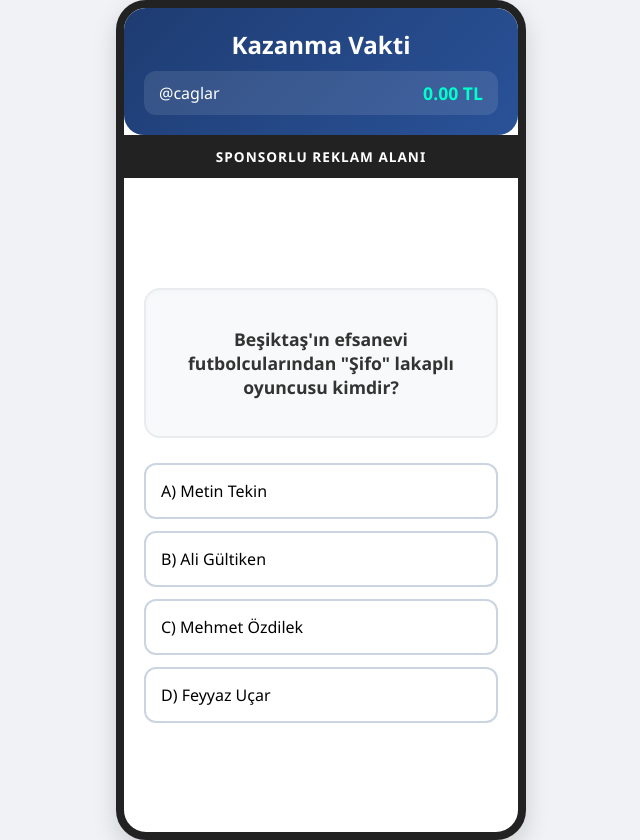
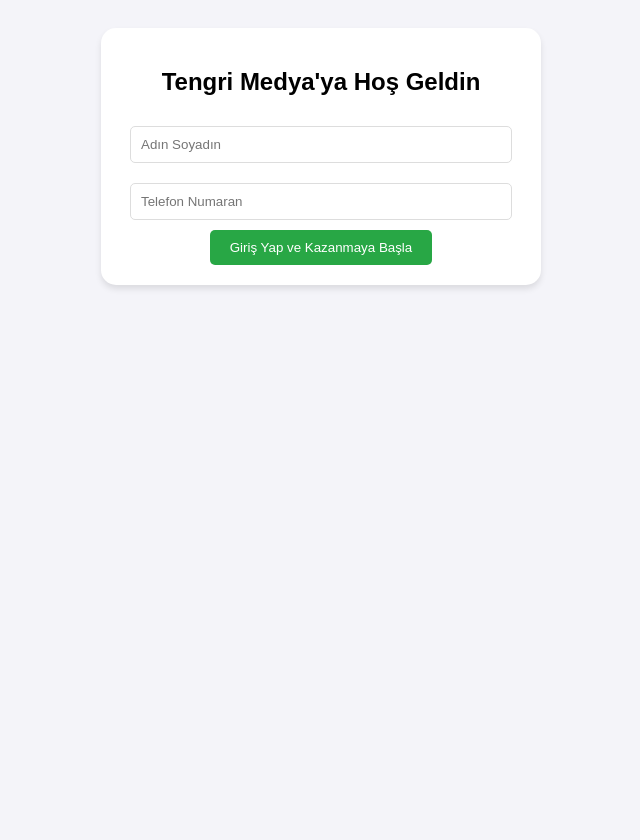
Before and after one commit to caglardalkilinc/sorukazan-app, a FastAPI app: page / in a window 1280 px wide. Shown: the whole page, without its empty margins (319-959 px from the left). After the commit the page ends 289 px from the top, so only its background shows below. Run offline with FastAPI, Linux system fonts and the light colour scheme; data comes from the database, SQL or seed files in the repository.

Commit message:
Update index.html

```diff
--- a/templates/index.html
+++ b/templates/index.html
@@ -3,149 +3,48 @@
 <head>
     <meta charset="UTF-8">
     <meta name="viewport" content="width=device-width, initial-scale=1.0">
-    <title>Soru Çöz - Para Kazan</title>
+    <title>Tengri Medya - Soru Kazan</title>
     <style>
-        * { box-sizing: border-box; font-family: 'Segoe UI', Tahoma, Geneva, Verdana, sans-serif; margin: 0; padding: 0; }
-        body { background-color: #f0f2f5; display: flex; justify-content: center; align-items: center; min-height: 100vh; color: #333; }
-        .phone-container { width: 100%; max-width: 410px; height: 840px; background-color: #ffffff; border-radius: 30px; box-shadow: 0 10px 25px rgba(0,0,0,0.15); overflow: hidden; display: flex; flex-direction: column; border: 8px solid #222; }
-        .header { background: linear-gradient(135deg, #1e3c72, #2a5298); color: white; padding: 20px; text-align: center; border-bottom-left-radius: 20px; border-bottom-right-radius: 20px; }
-        .profile-box { display: flex; justify-content: space-between; align-items: center; margin-top: 10px; background: rgba(255,255,255,0.1); padding: 10px 15px; border-radius: 12px; }
-        .balance { font-weight: bold; color: #00ffcc; font-size: 1.1rem; }
-        .content { flex: 1; padding: 20px; display: flex; flex-direction: column; justify-content: center; }
-        .question-card { background: #f8f9fa; border: 2px solid #e9ecef; border-radius: 16px; padding: 20px; margin-bottom: 25px; min-height: 150px; display: flex; align-items: center; justify-content: center; text-align: center; font-size: 1.1rem; font-weight: 600; box-shadow: inset 0 2px 4px rgba(0,0,0,0.02); }
-        .options-container { display: flex; flex-direction: column; gap: 12px; }
-        .option-btn { background-color: white; border: 2px solid #cbd5e1; border-radius: 12px; padding: 15px; text-align: left; font-size: 1rem; cursor: pointer; transition: all 0.2s; font-weight: 500; }
-        .option-btn:hover { border-color: #2a5298; background-color: #f0f4fc; }
-        .option-btn.correct { background-color: #10b981 !important; color: white; border-color: #10b981; }
-        .option-btn.wrong { background-color: #ef4444 !important; color: white; border-color: #ef4444; }
-        .ad-banner { background-color: #222; color: #fff; text-align: center; padding: 12px; font-size: 0.85rem; font-weight: bold; letter-spacing: 1px; }
-
-        /* Reklam Modalı */
-        .ad-modal { display: none; position: absolute; top: 0; left: 0; width: 100%; height: 100%; background: rgba(0,0,0,0.95); z-index: 999; color: white; flex-direction: column; justify-content: center; align-items: center; padding: 30px; text-align: center; }
-        .ad-timer { font-size: 3rem; font-weight: bold; color: #ffcc00; margin: 20px 0; }
+        body { font-family: Arial, sans-serif; text-align: center; background: #f4f4f9; padding: 20px; }
+        .card { background: white; padding: 20px; border-radius: 15px; box-shadow: 0 4px 6px rgba(0,0,0,0.1); max-width: 400px; margin: auto; }
+        input { width: 90%; padding: 10px; margin: 10px 0; border: 1px solid #ddd; border-radius: 5px; }
+        button { background: #28a745; color: white; border: none; padding: 10px 20px; border-radius: 5px; cursor: pointer; }
     </style>
 </head>
 <body>
 
-    <div class="phone-container">
-        <div class="header">
-            <h2>Kazanma Vakti</h2>
-            <div class="profile-box">
-                <span id="username">Yükleniyor...</span>
-                <span class="balance" id="balance">0.00 TL</span>
-            </div>
-        </div>
+    <div id="login-screen" class="card">
+        <h2>Tengri Medya'ya Hoş Geldin</h2>
+        <input type="text" id="username" placeholder="Adın Soyadın">
+        <input type="tel" id="phone" placeholder="Telefon Numaran">
+        <button onclick="saveUser()">Giriş Yap ve Kazanmaya Başla</button>
+    </div>
 
-        <div class="ad-banner">SPONSORLU REKLAM ALANI</div>
-
-        <div class="content" id="game-area">
-            <div class="question-card" id="question-text">Soru yükleniyor...</div>
-            <div class="options-container" id="options-box">
-                </div>
-        </div>
-
-        <div class="ad-modal" id="ad-modal">
-            <h3>Sponsorlu Video Reklam</h3>
-            <p>Sonraki soru kilidini açmak için reklamı izleyin...</p>
-            <div class="ad-timer" id="ad-countdown">5</div>
-            <p style="font-size: 0.8rem; color: #aaa;">Reklam bitene kadar uygulamadan ayrılmayın.</p>
-        </div>
+    <div id="game-screen" class="card" style="display:none;">
+        <h2 id="welcome-msg"></h2>
+        <div id="question-area">Burada sorular belirecek...</div>
     </div>
 
     <script>
-        const KULLANICI_ID = 1;
-        let mevcutSoruId = 1;
-
-        // Kullanıcı verilerini güncelle
-        async function kullaniciBilgisiGetir() {
-            const res = await fetch(`/api/kullanici/${KULLANICI_ID}`);
-            const data = await res.json();
-            document.getElementById('username').innerText = "@" + data.kullanici_adi;
-            document.getElementById('balance').innerText = data.bakiye.toFixed(2) + " TL";
-        }
-
-        // Sıradaki soruyu ekrana getir
-        async function soruGetir() {
-            const res = await fetch(`/api/soru/${mevcutSoruId}`);
-            const data = await res.json();
-
-            if (data.bitti) {
-                document.getElementById('game-area').innerHTML = `
-                    <div class="question-card" style="background:#d1fae5; border-color:#10b981;">
-                        🎉 ${data.mesaj}<br><br>Bakiyenizi yukarıdan kontrol edebilirsiniz. Yeni sorular yakında eklenecektir!
-                    </div>`;
-                return;
-            }
-
-            document.getElementById('question-text').innerText = data.soru_metni;
-            const optionsBox = document.getElementById('options-box');
-            optionsBox.innerHTML = '';
-
-            // Seçenek butonlarını oluştur
-            for (let anahtar in data.secenekler) {
-                const btn = document.createElement('button');
-                btn.className = 'option-btn';
-                btn.innerText = `${anahtar}) ${data.secenekler[anahtar]}`;
-                btn.onclick = () => cevapGonder(anahtar, btn);
-                optionsBox.appendChild(btn);
+        function saveUser() {
+            const name = document.getElementById('username').value;
+            const phone = document.getElementById('phone').value;
+            if(name && phone) {
+                localStorage.setItem('userName', name);
+                document.getElementById('login-screen').style.display = 'none';
+                document.getElementById('game-screen').style.display = 'block';
+                document.getElementById('welcome-msg').innerText = "Merhaba, " + name;
+            } else {
+                alert("Lütfen tüm alanları doldur!");
             }
         }
 
-        // Cevabı arka plana gönderip doğrula
-        async function cevapGonder(secenek, secilenButon) {
-            // Diğer butonları kilitle
-            const butonlar = document.querySelectorAll('.option-btn');
-            butonlar.forEach(b => b.disabled = true);
-
-            const res = await fetch('/api/cevapla', {
-                method: 'POST',
-                headers: { 'Content-Type': 'application/json' },
-                body: JSON.stringify({
-                    kullanici_id: KULLANICI_ID,
-                    soru_id: mevcutSoruId,
-                    secilen_secenek: secenek
-                })
-            });
-            const data = await res.json();
-
-            if (data.durum === 'dogru') {
-                secilenButon.classList.add('correct');
-            } else {
-                secilenButon.classList.add('wrong');
-            }
-
-            // Bakiyeyi güncelle ve reklamı tetikle
-            setTimeout(() => {
-                kullaniciBilgisiGetir();
-                reklamGoster();
-            }, 1500);
+        // Eğer daha önce giriş yaptıysa direkt oyunu göster
+        if(localStorage.getItem('userName')) {
+            document.getElementById('login-screen').style.display = 'none';
+            document.getElementById('game-screen').style.display = 'block';
+            document.getElementById('welcome-msg').innerText = "Tekrar Hoş Geldin, " + localStorage.getItem('userName');
         }
-
-        // Ödüllü Geçiş Reklamı Simülasyonu (AdMob mantığı)
-        function reklamGoster() {
-            const modal = document.getElementById('ad-modal');
-            const countdownEl = document.getElementById('ad-countdown');
-            modal.style.display = 'flex';
-
-            let kalanSure = 5;
-            countdownEl.innerText = kalanSure;
-
-            const sayac = setInterval(() => {
-                kalanSure--;
-                countdownEl.innerText = kalanSure;
-                if (kalanSure <= 0) {
-                    clearInterval(sayac);
-                    modal.style.display = 'none';
-                    // Reklam bitti, sonraki soruya geç
-                    mevcutSoruId++;
-                    soruGetir();
-                }
-            }, 1000);
-        }
-
-        // Uygulamayı başlat
-        kullaniciBilgisiGetir();
-        soruGetir();
     </script>
 </body>
 </html>
```
